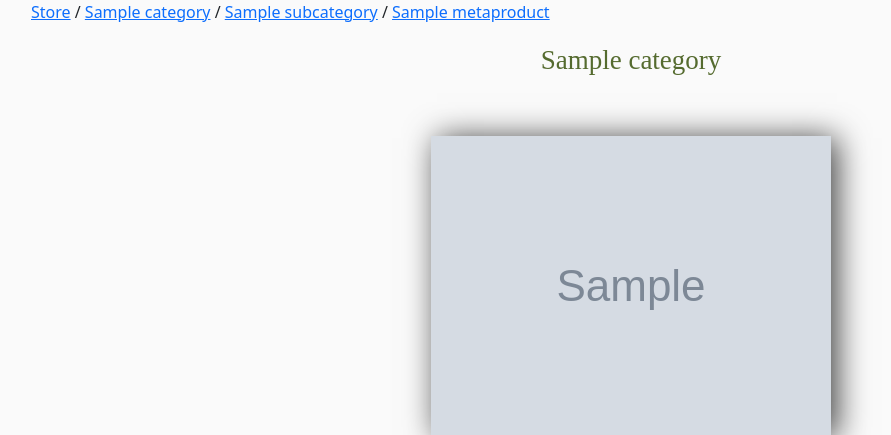
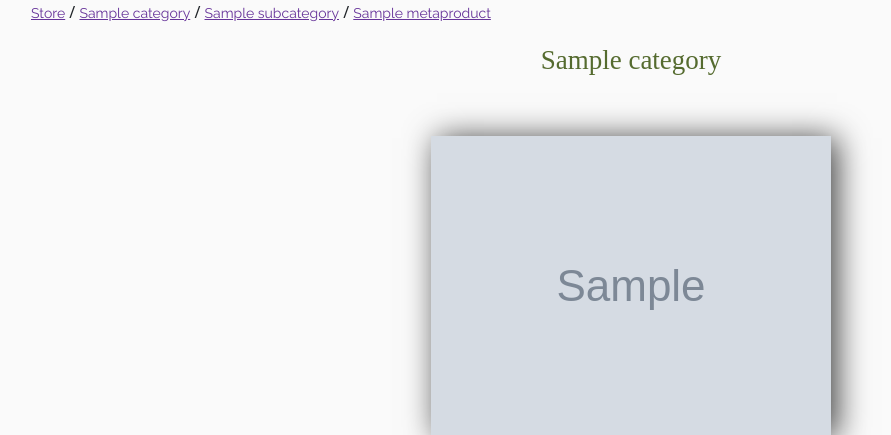
Before and after one commit to DorotaChroboczek/Hobby_Store, a Django app: page /category/1/subcategory/1/meta_product/1 in a window 1280 px wide; the page is wider, and only the part inside the window is pictured. Shown: the part 368-803 px from the top of that part, without its empty margins (9-900 px from the left). Run offline with Django 3.2, Linux system fonts and the light colour scheme; tables that the repository leaves empty hold one stand-in row (values such as "Sample post"); grey boxes marked "Sample" are stand-in pictures.

Commit message:
fix: implement beautify of path for subcategory and meta_product

```diff
--- a/store/templates/meta_product.html
+++ b/store/templates/meta_product.html
@@ -2,12 +2,14 @@
 {% load static %}
 {% block content %}
 
-    <p>
-        <a href="{% url 'store:home' %}">Store</a>
-        / <a href="{% url 'store:category' category.id %}">{{ category.name }}</a>
-        / <a href="{% url 'store:subcategory' c_id=category.id sc_id=subcategory.id %}">{{ subcategory.name }}</a>
-        / <a href="{% url 'store:meta_product' c_id=category.id sc_id=subcategory.id mp_id=meta_product.id %}">{{ meta_product.name }}</a>
-    </p>
+    <div class="path">
+        <p class="path-text">
+            <a href="{% url 'store:home' %}">Store</a>
+            / <a href="{% url 'store:category' category.id %}">{{ category.name }}</a>
+            / <a href="{% url 'store:subcategory' c_id=category.id sc_id=subcategory.id %}">{{ subcategory.name }}</a>
+            / <a href="{% url 'store:meta_product' c_id=category.id sc_id=subcategory.id mp_id=meta_product.id %}">{{ meta_product.name }}</a>
+        </p>
+    </div>
 
     <div class="category-box">
         <p class="category-name">{{ category.name }}</p>
```
Also changed, not shown: store/templates/subcategory.html (+7 -5 lines).
